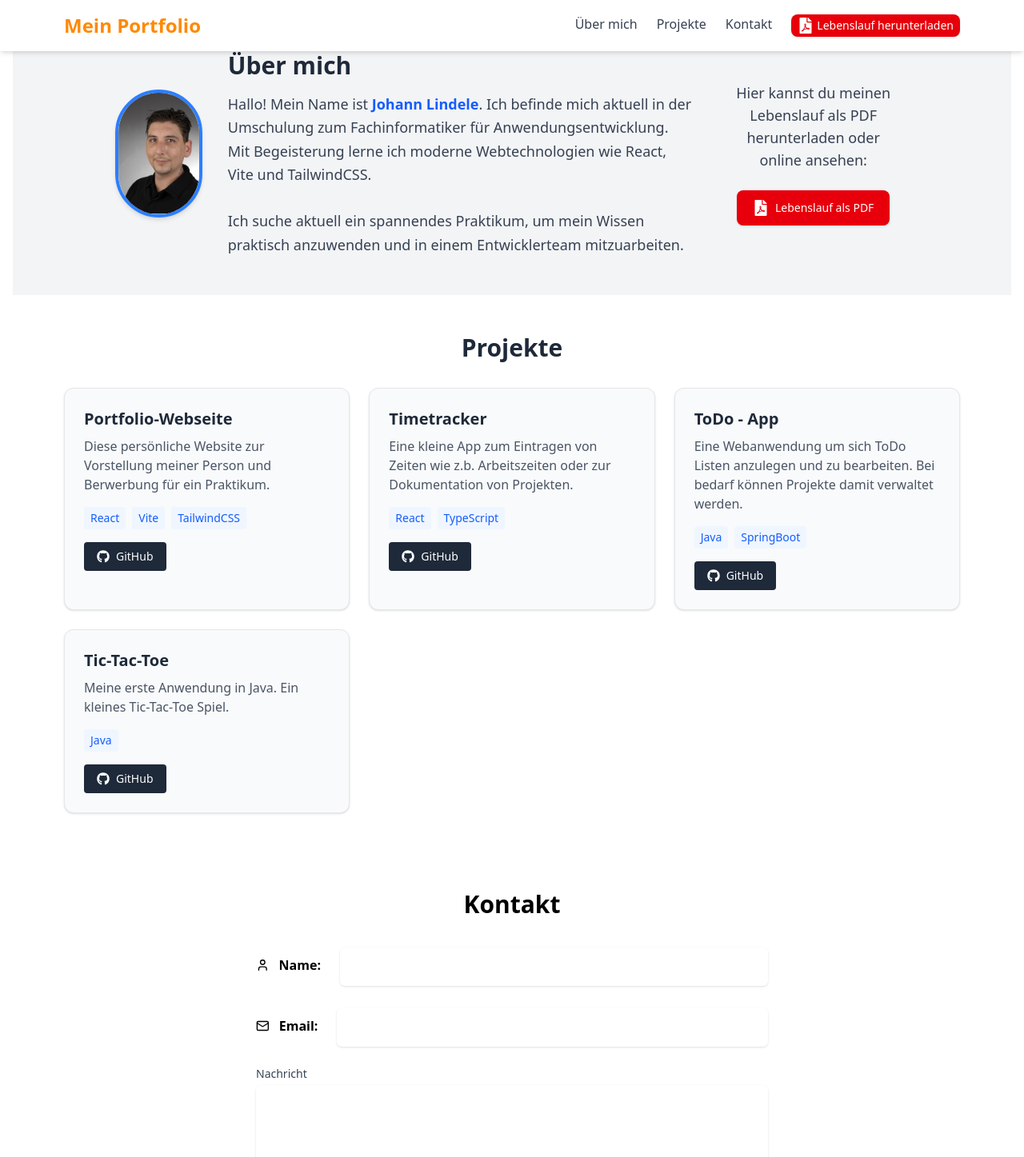
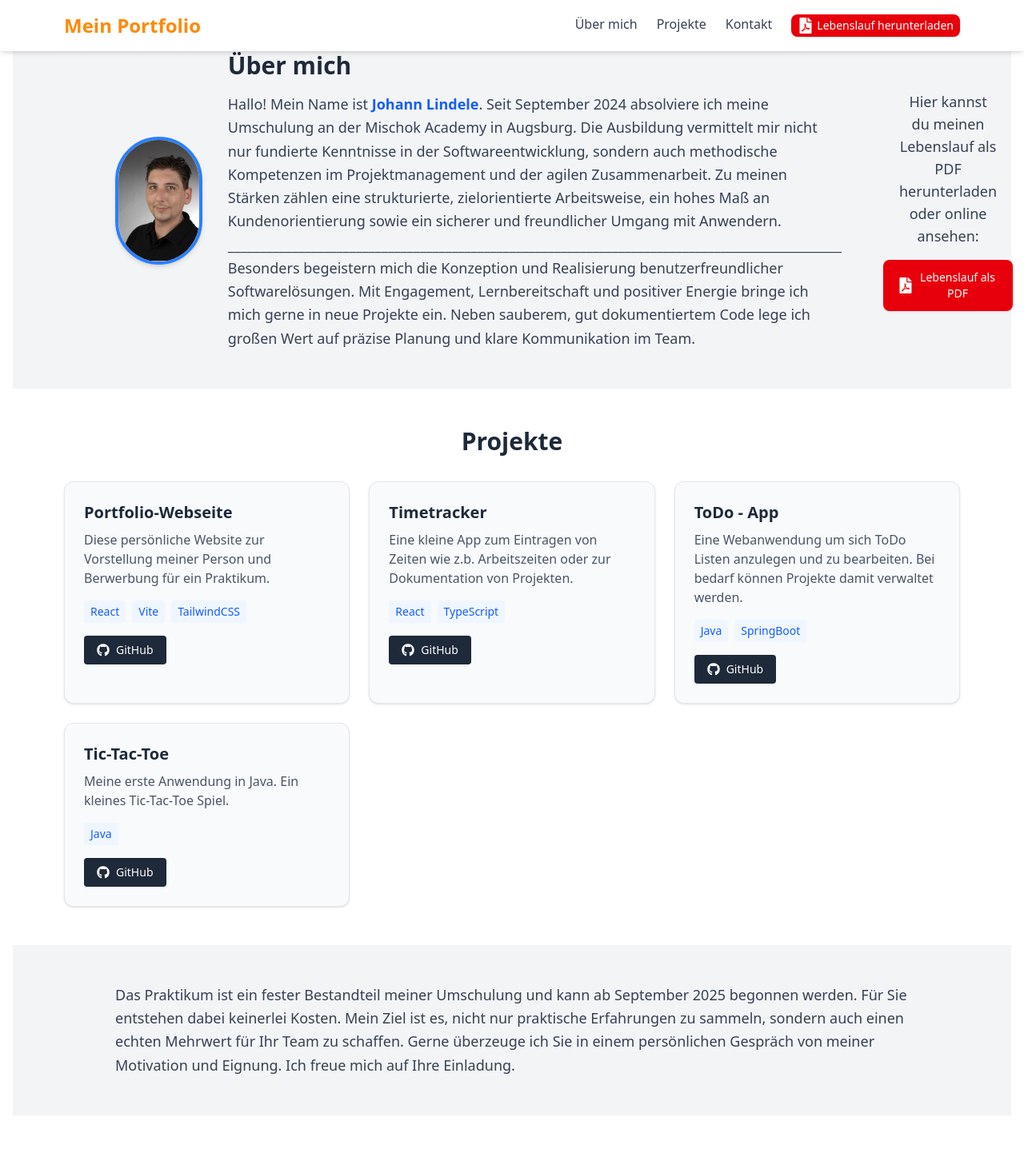
Before and after one commit to MainDeSang/profile, a React (Vite) app: page / in a window 1280 px wide. Shown: the top 1447 px of the page at 80% size. Built offline with nearby package versions, Linux system fonts and the light colour scheme.

Commit message:
Text hinzugefügt

```diff
--- a/src/App.tsx
+++ b/src/App.tsx
@@ -2,8 +2,11 @@ import Header from './components/Header';
 import AboutMe from "./components/AboutMe";
 import Projects from "./components/Projects";
 import Contact from "./components/Contact";
+import Text from "./components/Text";
 
 function App() {
+    // @ts-ignore
+    // @ts-ignore
     return (
         <>
             <Header />
@@ -11,6 +14,7 @@ function App() {
             <main className="p-4">
                 <AboutMe />
                 <Projects />
+                <Text />
                 <Contact />
             </main>
         </>
--- a/src/components/AboutMe.tsx
+++ b/src/components/AboutMe.tsx
@@ -22,15 +22,24 @@ const AboutMe = () => {
                     <h2 className="text-3xl font-bold text-gray-800 mb-4">Über mich</h2>
                     <p className="text-lg text-gray-700 leading-relaxed">
                         Hallo! Mein Name ist <span className="font-semibold text-blue-600">Johann Lindele</span>.
-                        Ich befinde mich aktuell in der Umschulung zum Fachinformatiker für Anwendungsentwicklung.
-                        Mit Begeisterung lerne ich moderne Webtechnologien wie React, Vite und TailwindCSS.
-                        <br/><br/>
-                        Ich suche aktuell ein spannendes Praktikum, um mein Wissen praktisch anzuwenden
-                        und in einem Entwicklerteam mitzuarbeiten.
+
+                        Seit September 2024 absolviere ich meine Umschulung an der Mischok Academy in Augsburg.
+                        Die Ausbildung vermittelt mir nicht nur fundierte Kenntnisse in der Softwareentwicklung, sondern
+                        auch methodische Kompetenzen im Projektmanagement und der agilen Zusammenarbeit.
+                        Zu meinen Stärken zählen eine strukturierte, zielorientierte Arbeitsweise, ein hohes Maß an
+                        Kundenorientierung sowie ein sicherer und freundlicher Umgang mit Anwendern.
+
+                        ________________________________________________________________________________________________
+
+                        Besonders begeistern mich die Konzeption und Realisierung benutzerfreundlicher Softwarelösungen.
+                        Mit Engagement, Lernbereitschaft und positiver Energie bringe ich mich gerne in neue Projekte
+                        ein. Neben sauberem, gut dokumentiertem Code lege ich großen Wert auf präzise Planung und klare
+                        Kommunikation im Team.
+
                     </p>
                 </div>
-                <div className="max-w-5xl mx-auto px-4 text-center">
-                    <p className="text-lg text-gray-700 mb-6">
+                <div className="max-w-4xl mx-auto px-5 text-center">
+                    <p className="text-lg px-5 text-gray-700 mb-4">
                         Hier kannst du meinen Lebenslauf als PDF herunterladen oder online ansehen:
                     </p>
 
--- /dev/null
+++ b/src/components/Text.tsx
@@ -0,0 +1,21 @@
+// @ts-ignore
+import React from "react";
+
+const Text = () => {
+    return (
+        <section id="info" className="bg-gray-100 py-12">
+            <div className="max-w-5xl mx-auto px-4 flex flex-col md:flex-row items-center gap-8">
+                <p className="text-lg text-gray-700 leading-relaxed">
+                    Das Praktikum ist ein fester Bestandteil meiner Umschulung und kann ab September 2025 begonnen
+                    werden. Für Sie entstehen dabei keinerlei Kosten. Mein Ziel ist es, nicht nur praktische Erfahrungen
+                    zu sammeln, sondern auch einen echten Mehrwert für Ihr Team zu schaffen.
+
+                    Gerne überzeuge ich Sie in einem persönlichen Gespräch von meiner Motivation und Eignung.
+                    Ich freue mich auf Ihre Einladung.
+                </p>
+            </div>
+        </section>
+    );
+};
+
+export default Text;
--- a/src/tailwind.config.js
+++ b/src/tailwind.config.js
@@ -1,5 +1,6 @@
 /** @type {import('tailwindcss').Config} */
 export default {
+    darkMode: 'class', // <-- Wichtig für Darkmode!
     content: ['./index.html', './src/**/*.{js,ts,jsx,tsx}'],
     theme: {
         extend: {
```
